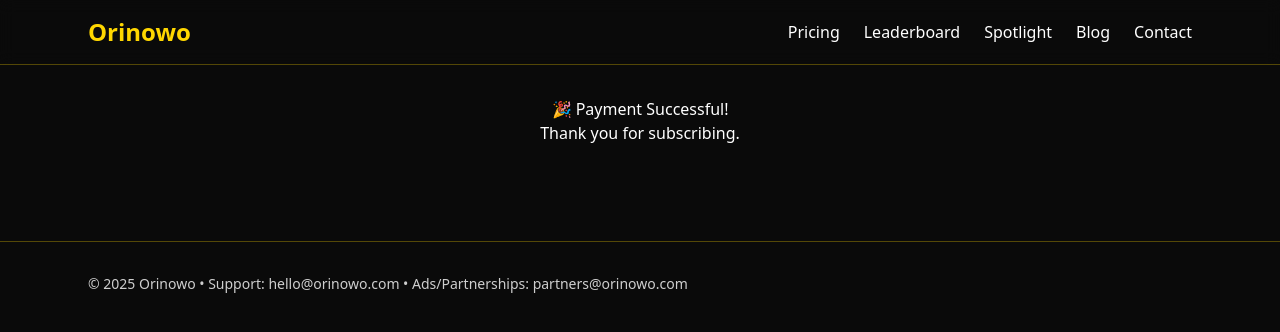
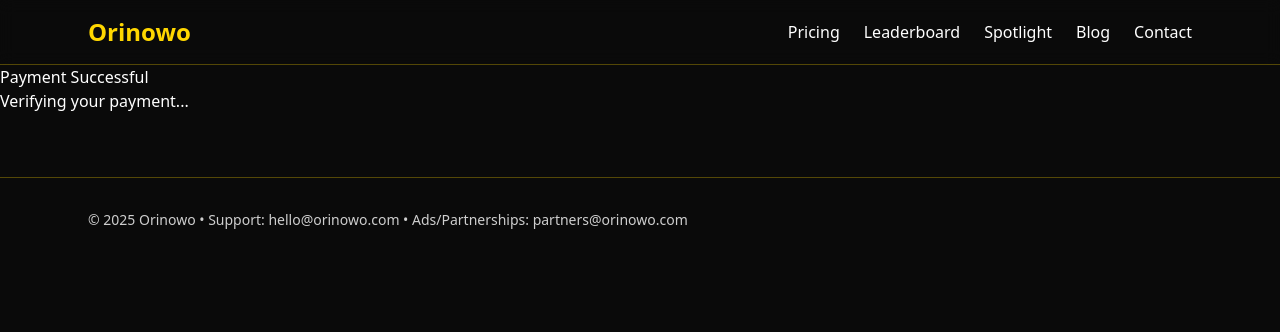
Before and after one commit to Orinowoai/Orinowowa, a Next.js app: page /success in a window 1280 px wide. Shown: the top 332 px of the page. Built offline with nearby package versions, Linux system fonts and the light colour scheme.

Commit message:
Fix success page with dynamic rendering and suspense for

```diff
--- /dev/null
+++ b/app/success/SuccessContent.tsx
@@ -0,0 +1,30 @@
+'use client';
+
+import { useSearchParams } from 'next/navigation';
+import { useEffect, useState } from 'react';
+
+export default function SuccessContent() {
+const searchParams = useSearchParams();
+const [plan, setPlan] = useState<string | null>(null);
+
+useEffect(() => {
+const sessionId = searchParams.get('session_id');
+const purchasedPlan = searchParams.get('plan');
+if (sessionId) {
+setPlan(purchasedPlan);
+}
+}, [searchParams]);
+
+return (
+<div>
+{plan ? (
+<div>
+<h2>Welcome to Orinowo!</h2>
+<p>Your <strong>{plan}</strong> subscription is now active.</p>
+</div>
+) : (
+<div>Verifying your payment...</div>
+)}
+</div>
+);
+}
--- a/app/success/page.tsx
+++ b/app/success/page.tsx
@@ -1,18 +1,15 @@
-"use client";
+import { Suspense } from 'react';
+import SuccessContent from './SuccessContent';
 
-import { useSearchParams } from "next/navigation";
-
-export const dynamic = "force-dynamic";
+export const dynamic = 'force-dynamic'; // 🔑 Prevents static build errors
 
 export default function SuccessPage() {
-const searchParams = useSearchParams();
-const plan = searchParams.get("plan");
-
 return (
-<div style={{ padding: "2rem", textAlign: "center" }}>
-<h1>🎉 Payment Successful!</h1>
-<p>Thank you for subscribing.</p>
-{plan && <p>You purchased the <strong>{plan}</strong> plan.</p>}
+<div className="success-page">
+<h1>Payment Successful</h1>
+<Suspense fallback={<div>Loading payment details...</div>}>
+<SuccessContent />
+</Suspense>
 </div>
 );
 }
```
